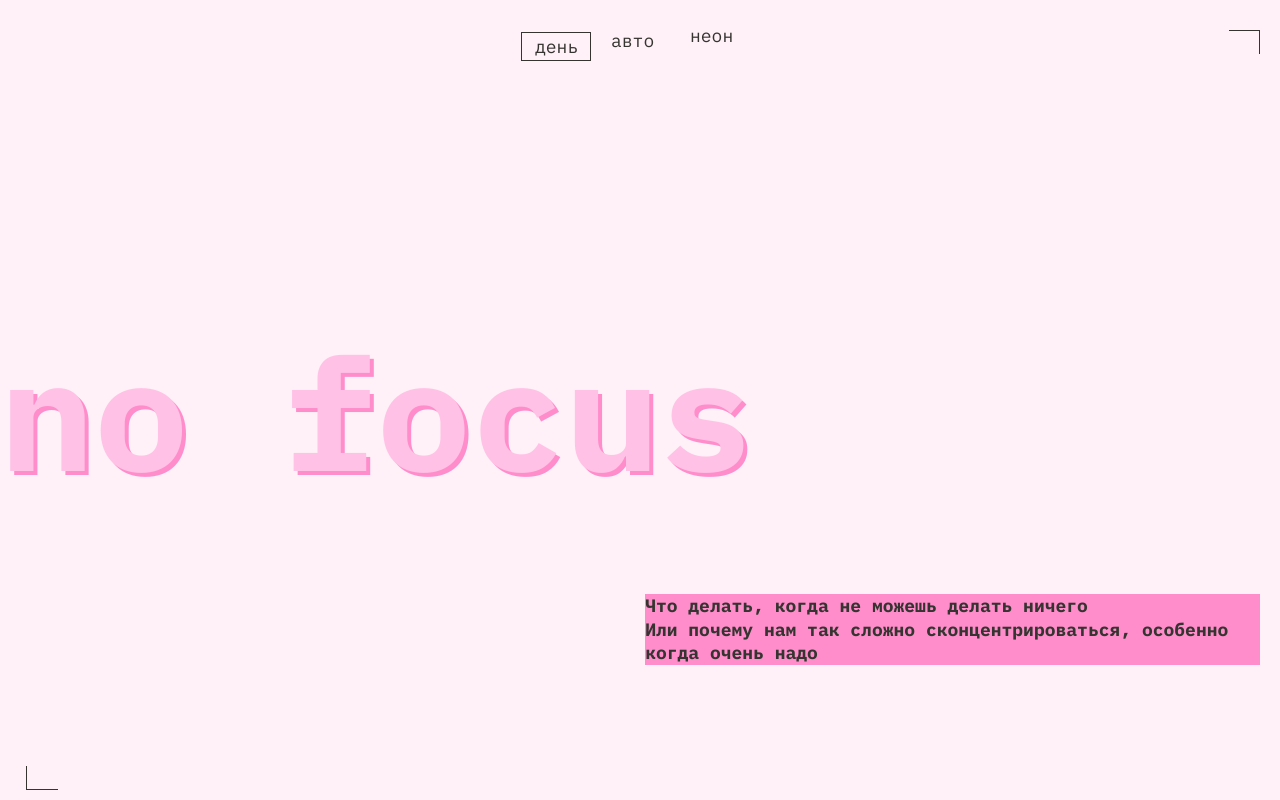
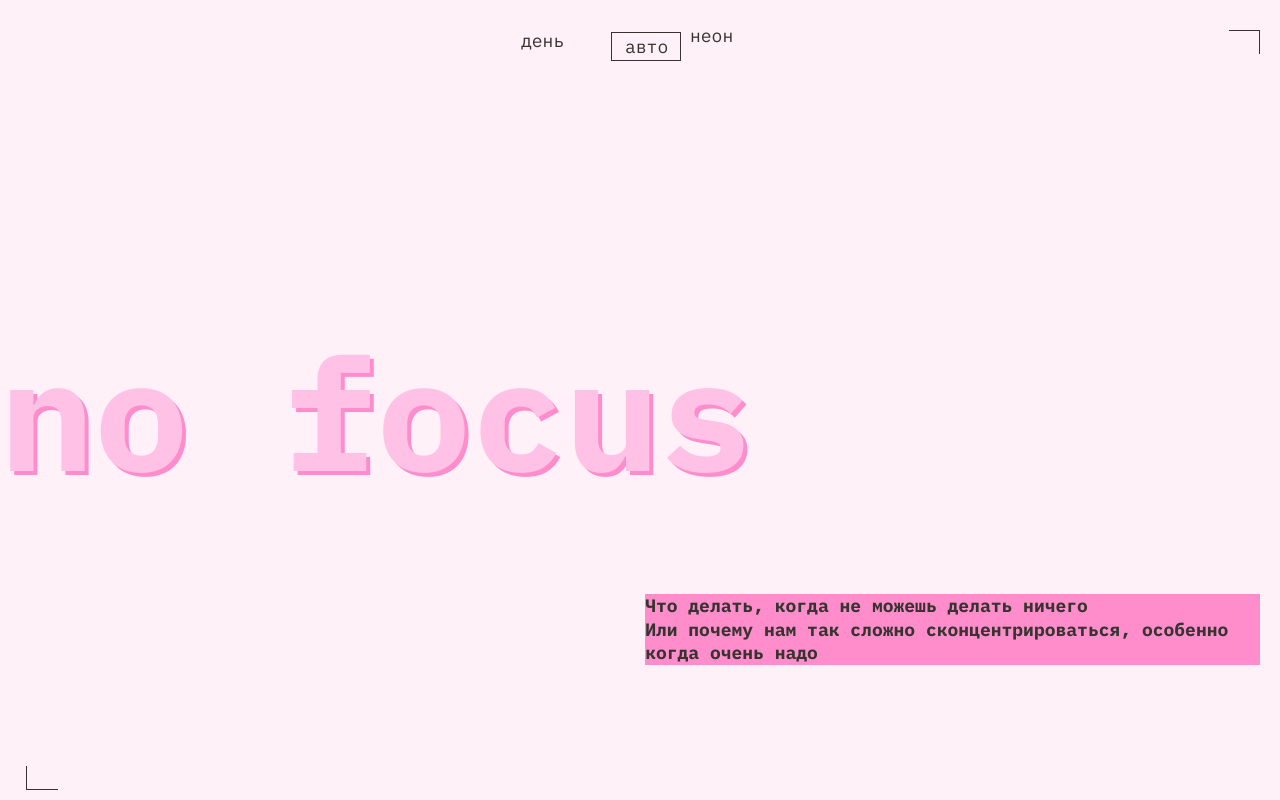
Before and after one commit to annenkovalexander/slozhno-sosredotochitsya, a plain HTML site: page index.html in a window 1280 px wide. Shown: the top 800 px of the page. Drawn offline with Linux system fonts and the light colour scheme.

Commit message:
auto fix

```diff
--- a/index.html
+++ b/index.html
@@ -20,7 +20,7 @@
         <ul class="header__theme-menu-list">
           <li class="header__theme-menu-item">
             <button
-              class="header__theme-menu-button header__theme-menu-button_active header__theme-menu-button_type_light"
+              class="header__theme-menu-button header__theme-menu-button_type_light"
               disabled
             >
               День
@@ -28,7 +28,7 @@
           </li>
           <li class="header__theme-menu-item">
             <button
-              class="header__theme-menu-button header__theme-menu-button_type_auto"
+              class="header__theme-menu-button header__theme-menu-button_active header__theme-menu-button_type_auto"
             >
               Авто
             </button>
```
